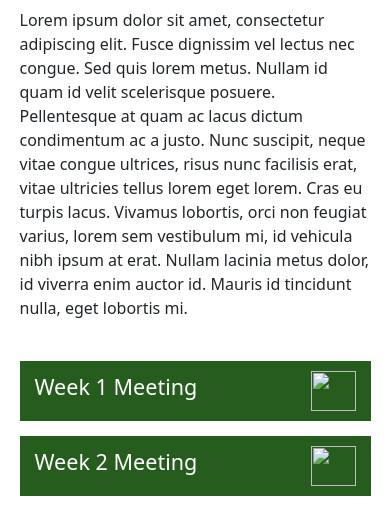
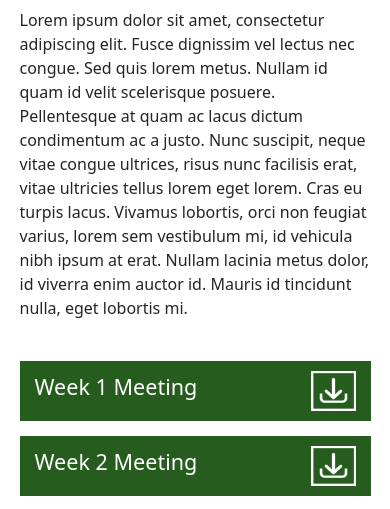
Before and after one commit to MatthewL12345/matthewl12345.github.io, a plain HTML site: page minutes.html in a window 390 px wide. Shown: the part 327-836 px from the top of the page. Drawn offline with nearby package versions, Linux system fonts and the light colour scheme.

Commit message:
Add files via upload

```diff
--- a/main.css
+++ b/main.css
@@ -597,7 +597,7 @@ ol{
 	margin-right: 15px;
 }
 
-.downloadicon{
+.downloadi{
 	display: none;
 }
 
@@ -945,7 +945,7 @@ ol{
 		display: none;
 	}
 
-	.downloadicon{
+	.downloadi{
 		width: 45px;
 		height: 40px;
 		margin-right: 15px;
--- a/minutes.html
+++ b/minutes.html
@@ -96,7 +96,7 @@
 						<div class = "minute">
 							<h4 class = "minutetitle">${post.title}</h4>
 							<a href="${post.minutepdf}" download>
-								<button class = "downloadbutton"><img class = "downloadimg" src="images/downloadbutton.png"><img class = "downloadicon" src="images/downloadicon.png"></button>
+								<button class = "downloadbutton"><img class = "downloadimg" src="images/downloadbutton.png"><img class = "downloadi" src="images/downloadi.png"></button>
 							</a>
 						</div>
 					`);
```
